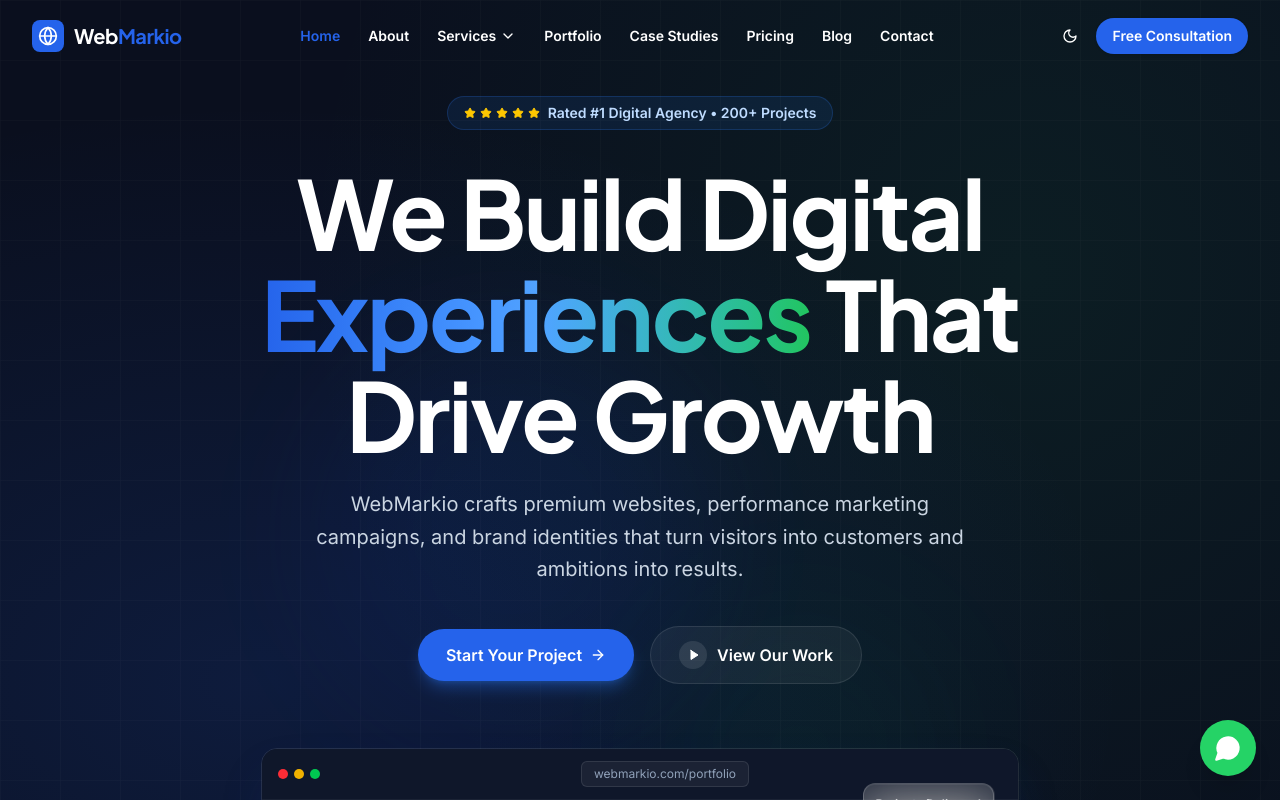
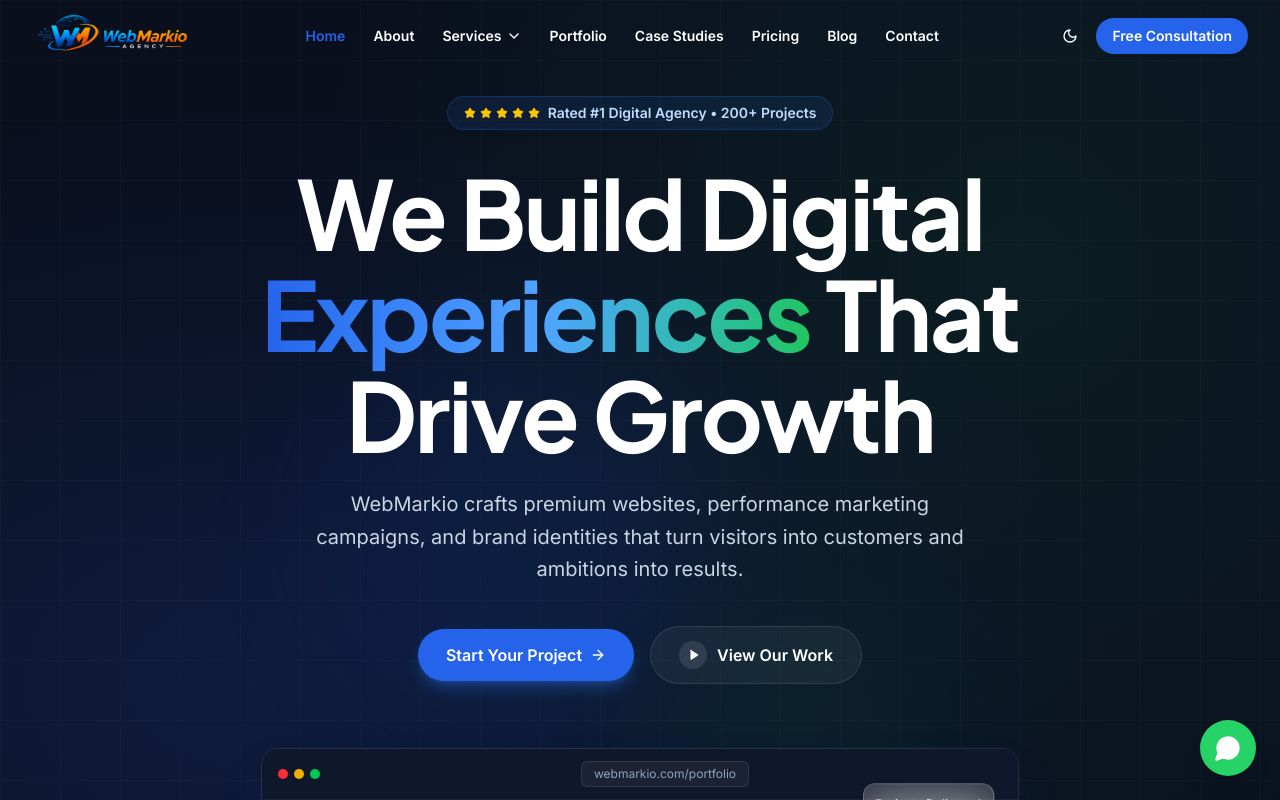
Before and after one commit to ashiqul290/WebMarkio-IT-Agency, a React (Vite) app: page / in a window 1280 px wide. Shown: the top 800 px of the page. Built offline with nearby package versions, Linux system fonts and the light colour scheme; grey boxes are pictures that could not be loaded.

Commit message:
update navebar

```diff
--- a/src/app/components/layout/Navbar.tsx
+++ b/src/app/components/layout/Navbar.tsx
@@ -7,6 +7,8 @@
   TrendingUp, Search, BarChart2, Sparkles, Layers, Building2, Moon, Sun
 } from "lucide-react";
 import { services } from "../../../data/services";
+
+
 
 const serviceIcons: Record<string, React.ElementType> = {
   Building2, Briefcase, Target, Palette, Zap, UtensilsCrossed,
@@ -83,12 +85,9 @@
           <div className="flex items-center justify-between h-16 md:h-18">
             {/* Logo */}
             <Link to="/" className="flex items-center gap-2.5 shrink-0">
-              <div className="w-8 h-8 bg-[#2563EB] rounded-lg flex items-center justify-center">
-                <Globe className="w-5 h-5 text-white" />
-              </div>
-              <span className={`text-xl font-bold tracking-tight [font-family:'Plus_Jakarta_Sans',sans-serif] ${textColor}`}>
-                Web<span className="text-[#2563EB]">Markio</span>
-              </span>
+            <div className="w-40">
+              <img src="src/app/assets/logo.png" alt="" />
+            </div>
             </Link>
 
             {/* Desktop Nav */}
```
Also changed, not shown: src/app/assets/logo.png (added).
